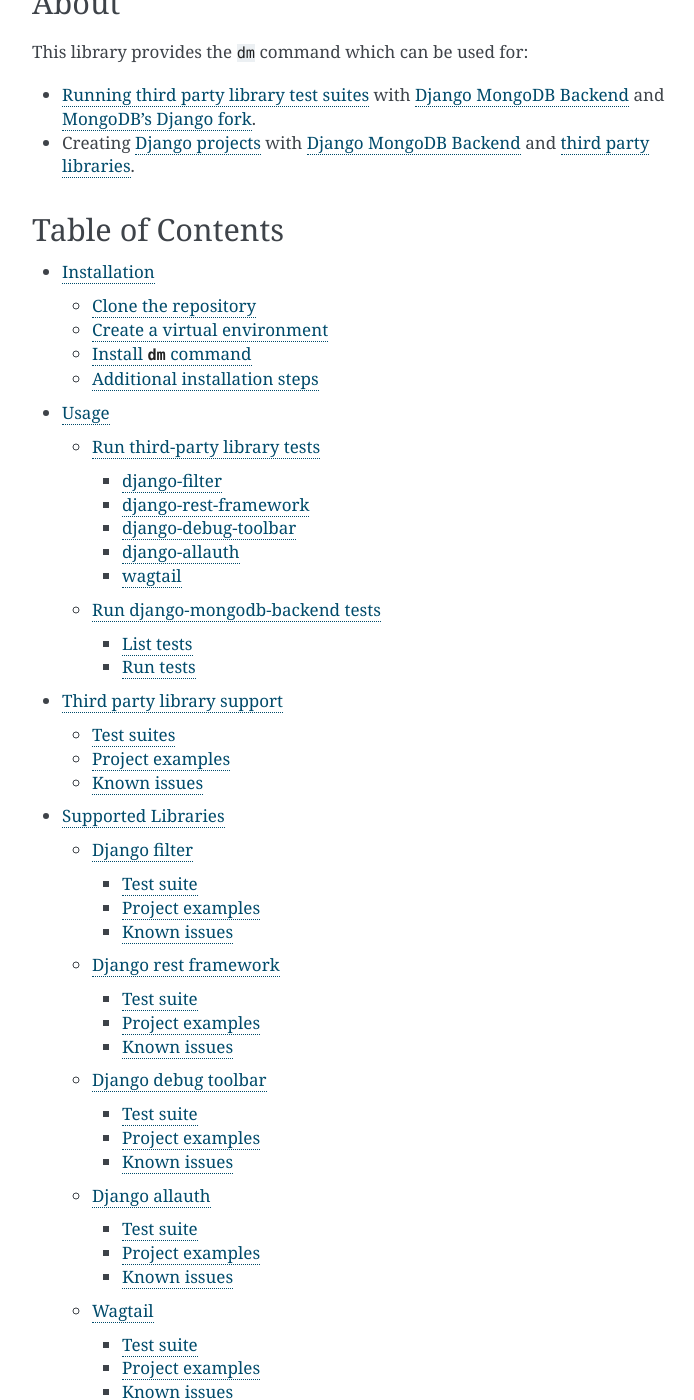
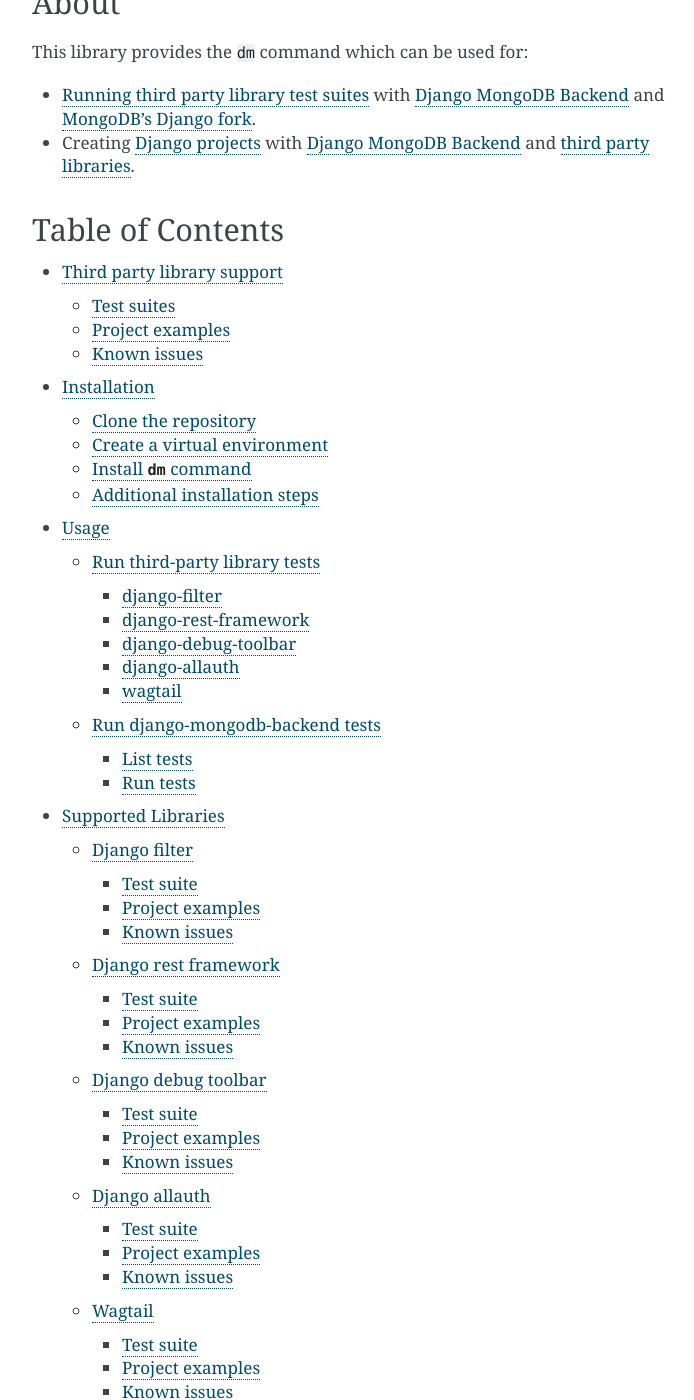
Before and after one commit to mongodb-labs/django-mongodb-cli, a Sphinx documentation site: the page built from docs/source/index.rst, in a window 1280 px wide and 1400 px high, scrolled down 332 px. Shown: the whole window, without its empty margins (388-1082 px from the left). Built offline with Sphinx 7.4.7, drawn with Linux system fonts in a browser that asks for light colours; some of the changed text lies outside the part shown.

```diff
--- a/docs/source/index.rst
+++ b/docs/source/index.rst
@@ -26,9 +26,9 @@ Table of Contents
 -----------------
 
 .. toctree::
+   third-party-library-support/index
    installation
    usage/index
-   third-party-library-support/index
    supported-libraries/index
    glossary
 
```
